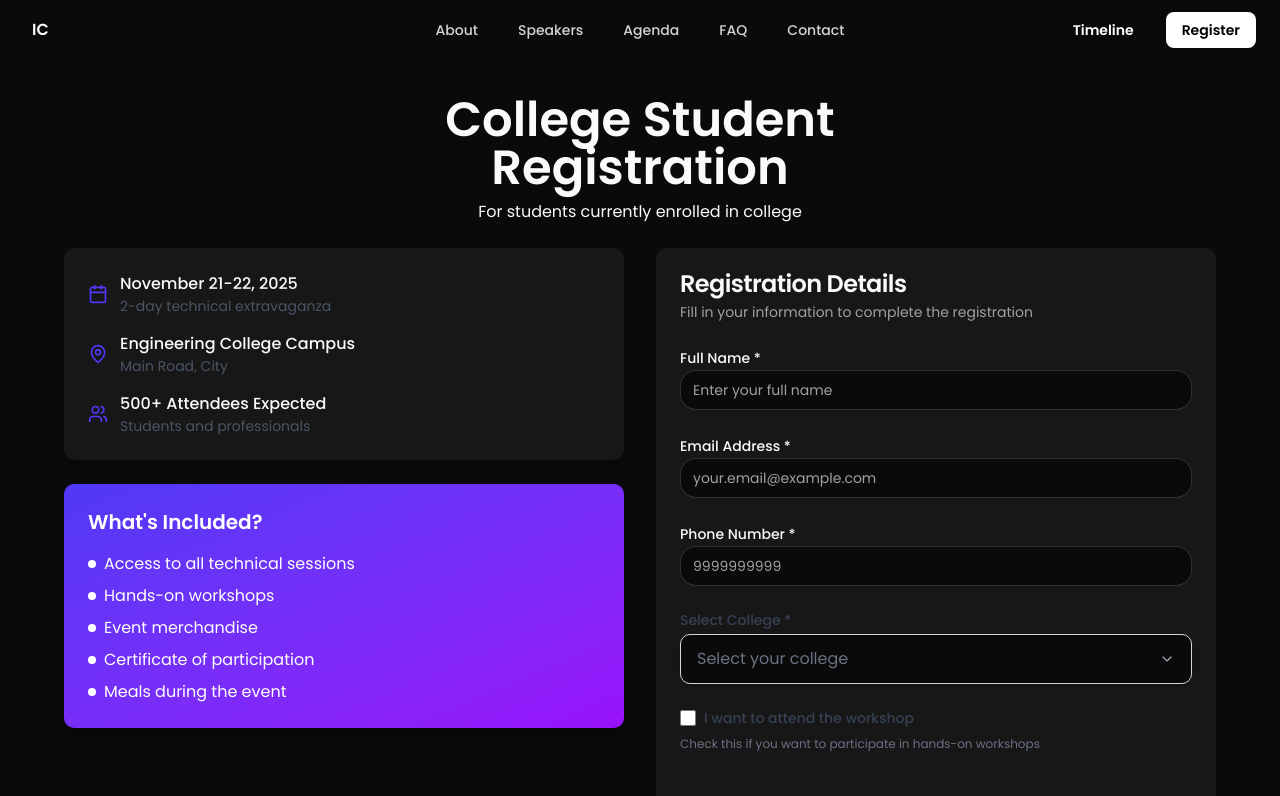
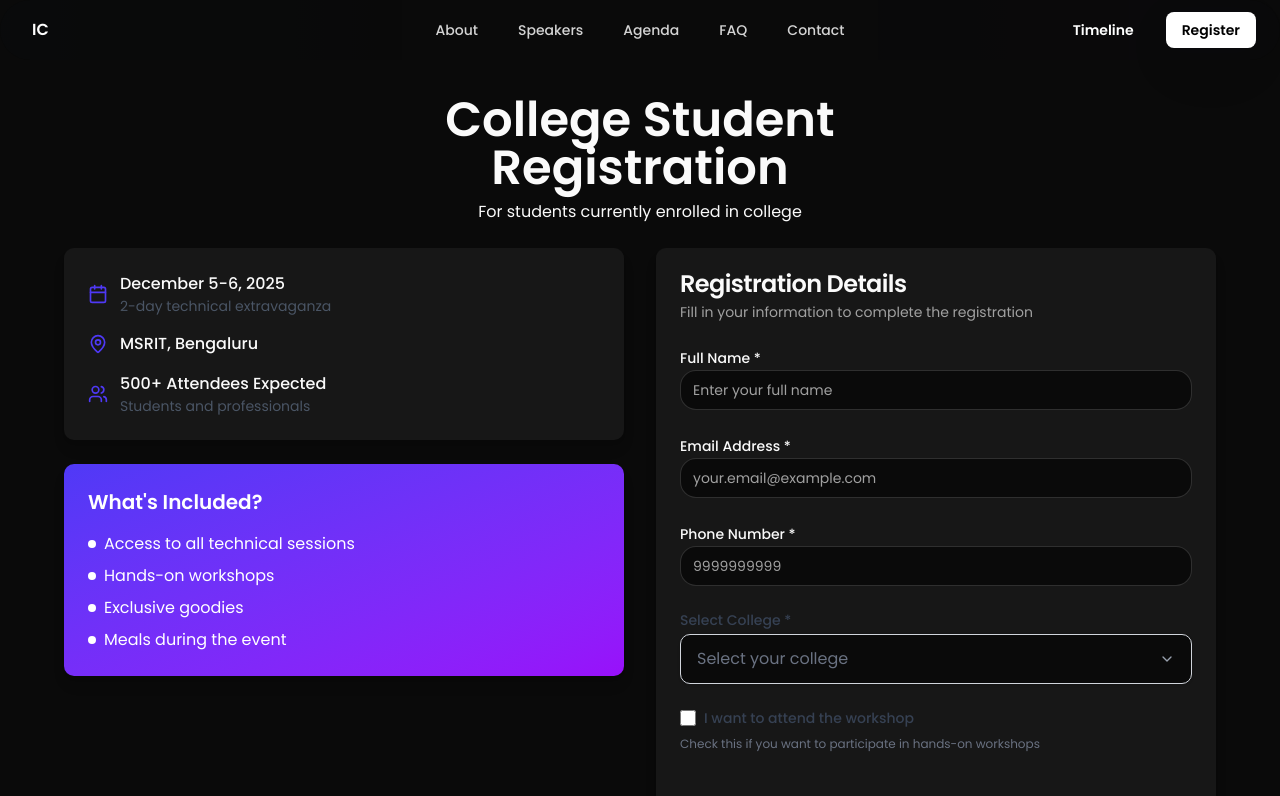
Before and after one commit to IEEE-Ritb-Website/industry-conclave, a Next.js app: page /register/college_student in a window 1280 px wide. Shown: the top 796 px of the page. Built offline with nearby package versions, Linux system fonts and the light colour scheme.

Commit message:
minor content update

```diff
--- a/src/components/forms/RegistrationForm.tsx
+++ b/src/components/forms/RegistrationForm.tsx
@@ -20,6 +20,7 @@ import { Loader2, ArrowLeft, Calendar, MapPin, Users, GraduationCap, Building, U
 import Link from 'next/link'
 import { CollegeSelector } from '@/components/registration/CollegeSelector'
 import Heading from '../shared/heading'
+import { CONFIG } from '@/configs/config'
 
 type RegistrationType = 'COLLEGE_STUDENT' | 'IEEE_STUDENT' | 'ORGANIZATION'
 
@@ -36,8 +37,8 @@ const registrationTypeConfig = {
     features: [
       'Access to all technical sessions',
       'Hands-on workshops',
-      'Event merchandise',
-      'Certificate of participation',
+      'Exclusive goodies',
+      // 'Certificate of participation',
       'Meals during the event'
     ]
   },
@@ -49,8 +50,8 @@ const registrationTypeConfig = {
     features: [
       'Access to all technical sessions',
       'Hands-on workshops',
-      'Event merchandise',
-      'Certificate of participation',
+      'Exclusive goodies',
+      // 'Certificate of participation',
       'Meals during the event',
       'IEEE networking session'
     ]
@@ -63,8 +64,8 @@ const registrationTypeConfig = {
     features: [
       'Access to all technical sessions',
       'Hands-on workshops',
-      'Premium event merchandise',
-      'Certificate of participation',
+      'Exclusive goodies',
+      // 'Certificate of participation',
       'Meals during the event',
       'Networking dinner',
       'VIP access'
@@ -222,15 +223,14 @@ export default function RegistrationForm({ registrationType }: RegistrationFormP
                   <div className="flex items-center space-x-3">
                     <Calendar className="w-5 h-5 text-indigo-600" />
                     <div>
-                      <p className="font-medium">November 21-22, 2025</p>
+                      <p className="font-medium">December 5-6, 2025</p>
                       <p className="text-sm text-gray-600">2-day technical extravaganza</p>
                     </div>
                   </div>
                   <div className="flex items-center space-x-3">
                     <MapPin className="w-5 h-5 text-indigo-600" />
                     <div>
-                      <p className="font-medium">Engineering College Campus</p>
-                      <p className="text-sm text-gray-600">Main Road, City</p>
+                      <p className="font-medium">{CONFIG.eventDetails.location}</p>
                     </div>
                   </div>
                   <div className="flex items-center space-x-3">
--- a/src/sections/landing/hero.tsx
+++ b/src/sections/landing/hero.tsx
@@ -20,7 +20,7 @@ export default function HeroSection() {
             </div>
 
             {/* Content */}
-            <div className="relative z-10 flex flex-col items-center justify-center px-4">
+            <div className="relative z-10 flex flex-col items-center justify-center px-4 md:pt-10">
                 <div className="inline-block mb-4 px-4 py-2 bg-purple-500/30 border border-purple-600/30 text-purple-400 font-semibold rounded-full backdrop-opacity-80 backdrop-filter backdrop-blur-sm">
                     <span className="text-sm font-medium">
                         {CONFIG.eventDetails.dates} • {CONFIG.eventDetails.location}
@@ -28,7 +28,7 @@ export default function HeroSection() {
                 </div>
 
                 <div className="mb-6 flex flex-col items-center justify-center">
-                    <div className="text-xl mb-4 font-semibold text-center">
+                    <div className="text-xl font-semibold text-center">
                         IEEE CIS
                     </div>
                     <TextHoverEffect text="INDUSTRY" />
```
